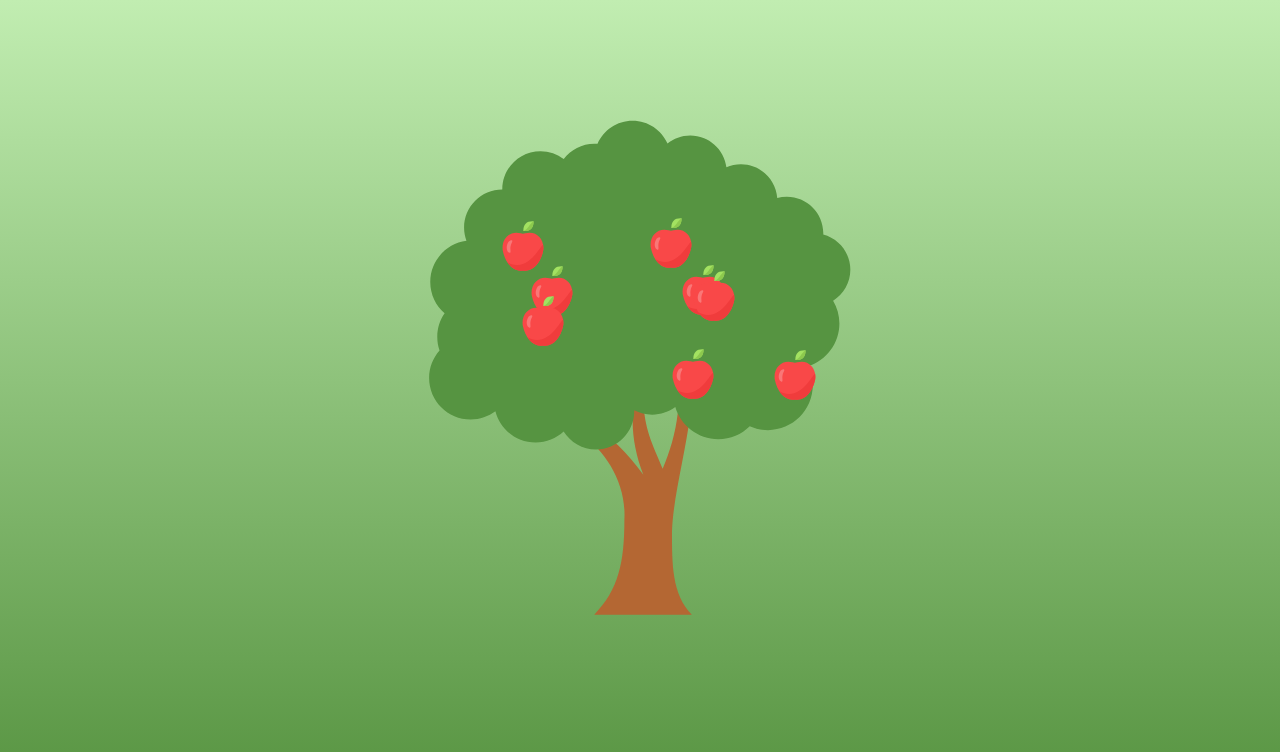
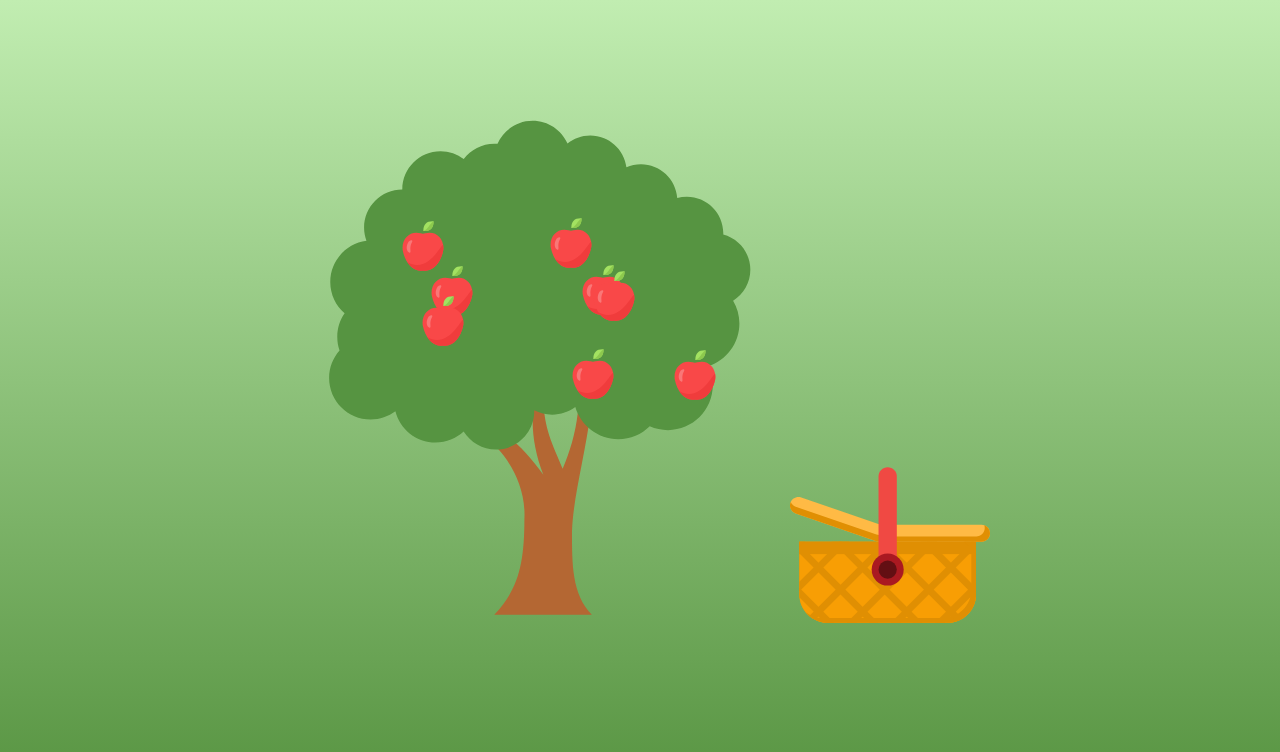
Before and after one commit to cerensolpan/apple-garden, a Vue app: page / in a window 1280 px wide. Shown: the top 752 px of the page. Built offline with nearby package versions, Linux system fonts and the light colour scheme.

Commit message:
feat: Create basket component

```diff
--- /dev/null
+++ b/src/components/Basket/index.vue
@@ -0,0 +1,24 @@
+<template>
+  <div class="basket">
+    <img class="basket__img" src="@/assets/basketImg.svg" />
+    <span v-if="countInBasket !== 0" class="basket__count">{{
+      countInBasket
+    }}</span>
+  </div>
+</template>
+
+<script>
+import "./style.css";
+import { computed } from "vue";
+import store from "../../store";
+
+export default {
+  name: "BasketComponent",
+
+  setup() {
+    return {
+      countInBasket: computed(() => store.state.countInBasket),
+    };
+  },
+};
+</script>
--- /dev/null
+++ b/src/components/Basket/style.css
@@ -0,0 +1,22 @@
+.basket {
+  position: relative;
+  width: 200px;
+  height: 550px;
+  display: flex;
+  justify-content: end;
+  align-items: end;
+  z-index: 20;
+}
+.basket__count {
+  position: absolute;
+  font-size: 20px;
+  background: #ff0000;
+  color: #fff;
+  width: 35px;
+  height: 35px;
+  border-radius: 100%;
+  display: flex;
+  justify-content: center;
+  align-items: center;
+  margin: 10px;
+}
--- a/src/components/Home.vue
+++ b/src/components/Home.vue
@@ -2,17 +2,20 @@
   <div class="container">
     <div class="container__animation">
       <Tree />
+      <Basket />
     </div>
   </div>
 </template>
 
 <script>
 import Tree from "./Tree/index.vue";
+import Basket from "./Basket/index.vue";
 
 export default {
   name: "HomeComponent",
   components: {
     Tree,
+    Basket,
   },
 };
 </script>
```
Also changed, not shown: src/assets/basketImg.svg (added).
